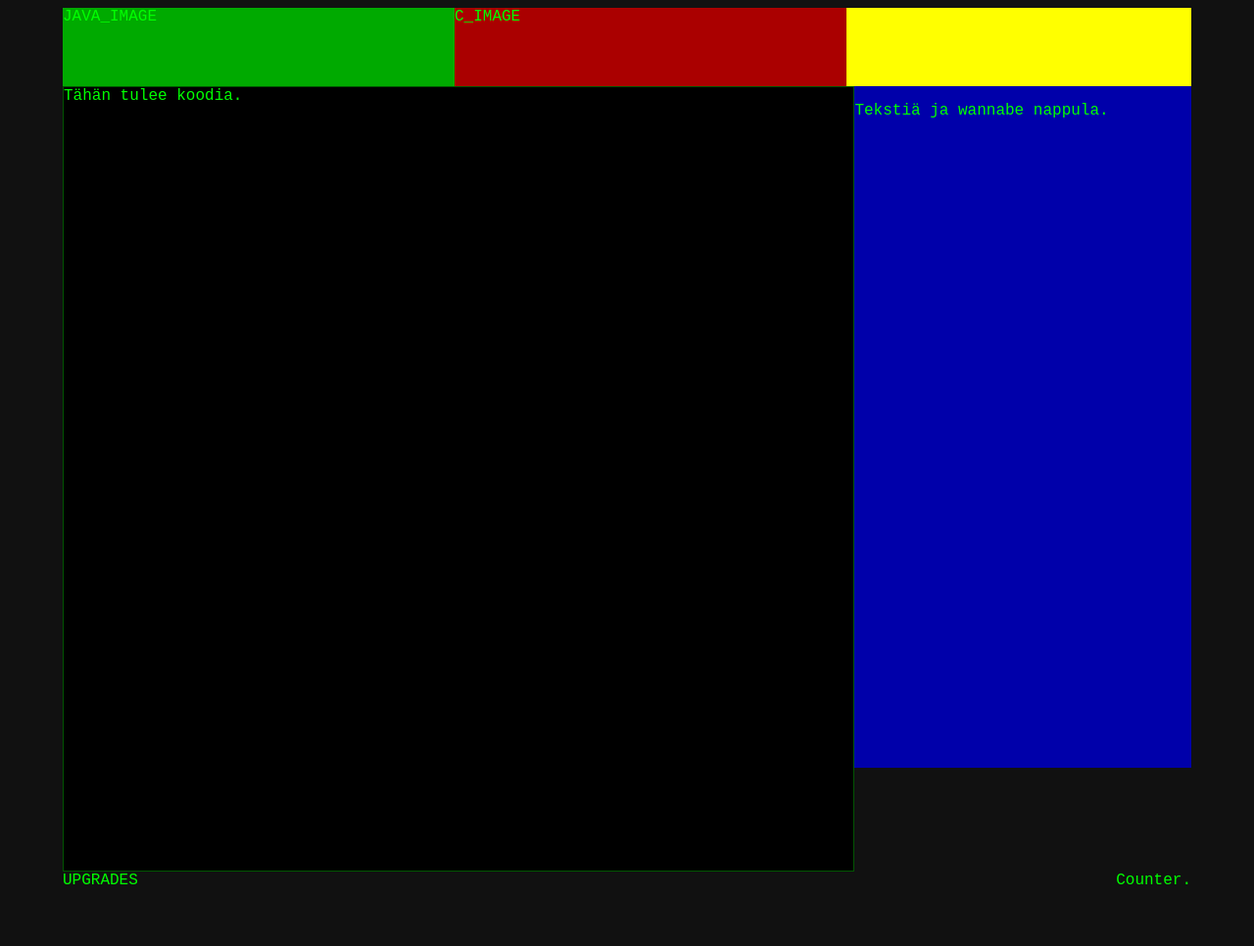
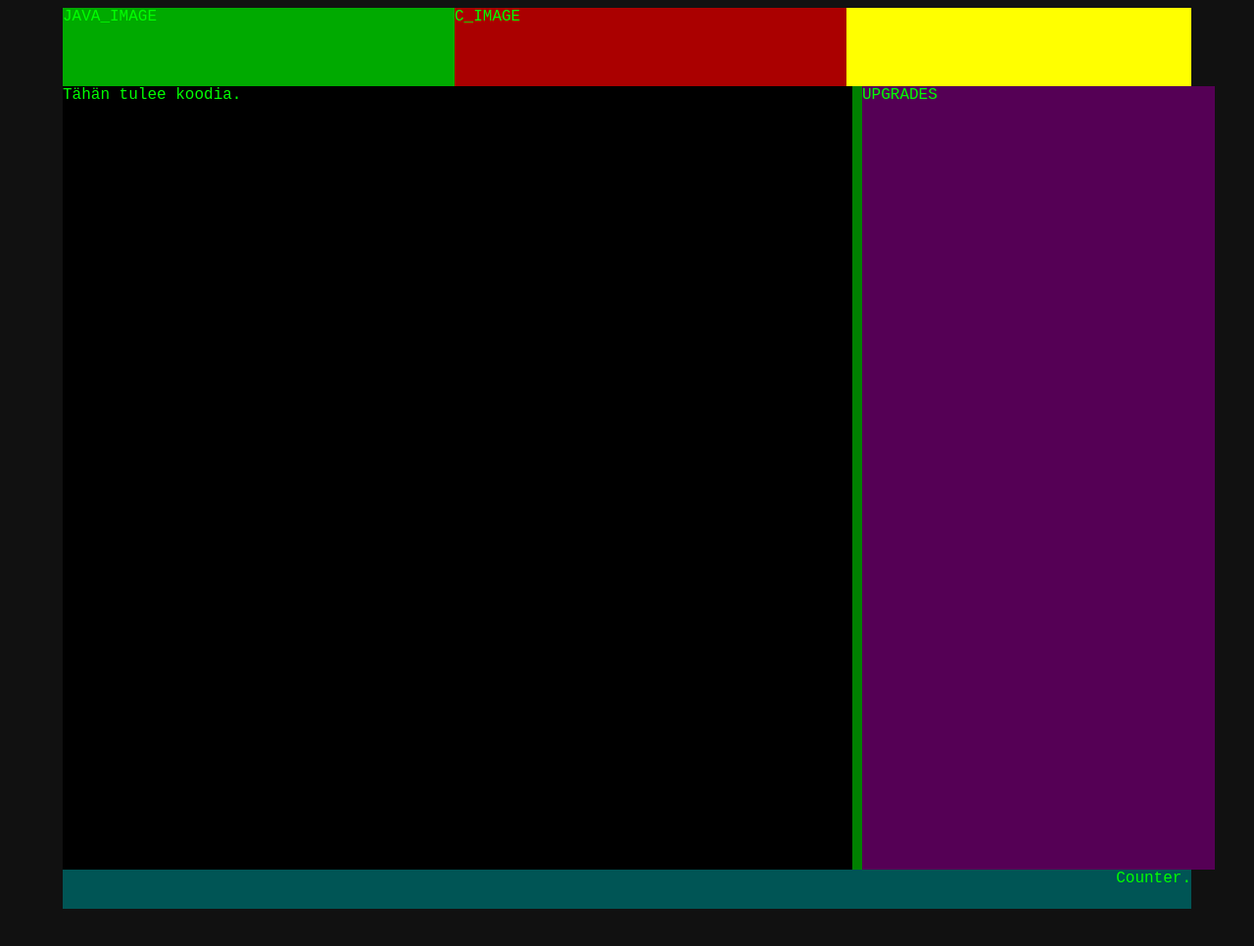
Before and after one commit to CodeStrife/scaling-tribble, a website: page index.html in a window 1280 px wide. Shown: the whole page at 98% size. After the commit the page ends 928 px from the top, so only its background shows below. Drawn offline with nearby package versions, Linux system fonts and the light colour scheme; no server answers; files whose address does not match are found by name.

Commit message:
Fancy styles

```diff
--- a/index.html
+++ b/index.html
@@ -33,16 +33,12 @@
 
 
 
+<div id="footer">
 
-<div id="button">
-  <p>Tekstiä ja wannabe nappula.</p>
-</div>
+    <div id="lines_total">
+         Counter.
+    </div>
 
-<div id="lines_total">
-  Counter.
-</div> <!-- close messages -->
-
-<div id="footer">
 </div> <!-- close footer -->
 
 
--- a/public/style.css
+++ b/public/style.css
@@ -16,28 +16,39 @@ body {  width: 90%;
 #languagebar {  width: 100%;
                 min-width: 800px;
                 height: 80px;       /*  Fixed height because images. */
+                max-height: 80px;
                 background-color: #ff0;
+
+                white-space: nowrap;
 }
 
 #java       {   width: 400px;        /*  Fixed width because images. */
                 height: 80px;
                 float: left;
                 background-color: #0A0;
+
+                display: inline-block;
+                white-space: normal;
 }
 
 #C          {   width: 400px;        /*  Fixed width because images. */
                 height: 80px;
                 float: left;
                 background-color: #A00;
+
+                display: inline-block;
+                white-space: normal;
 }
 
-#main       {   width: 100%;
-                background-color: #550;
-}
+#main       {   background-color: green;
 
-#upgrades { width: 360px;       /*  Fixed width because images. */
-            min-height: 800px;
-            float: left;
+                width: 100%;
+                min-width: 800px;
+
+                margin-left: auto;
+                margin-right: auto;
+
+                white-space: nowrap;
 }
 
 #code {	background-color: #000;
@@ -46,9 +57,24 @@ body {  width: 90%;
         height: 60%;
         min-height: 800px;
 
-        border: 1px solid #050;
-        float: left;
+        display: inline-block;
+        white-space: normal;
+}
 
+#upgrades { background-color: #505;
+
+            width: 360px;       /*  Fixed width because images. */
+            min-height: 800px;
+
+            display: inline-block;
+            white-space: normal;
+}
+
+#footer {       width: 100%;
+                min-width: 800px;
+                height: 40px;
+                background-color: #055;
+                float: left;
 }
 
 #lines_total {	float: right;
```
